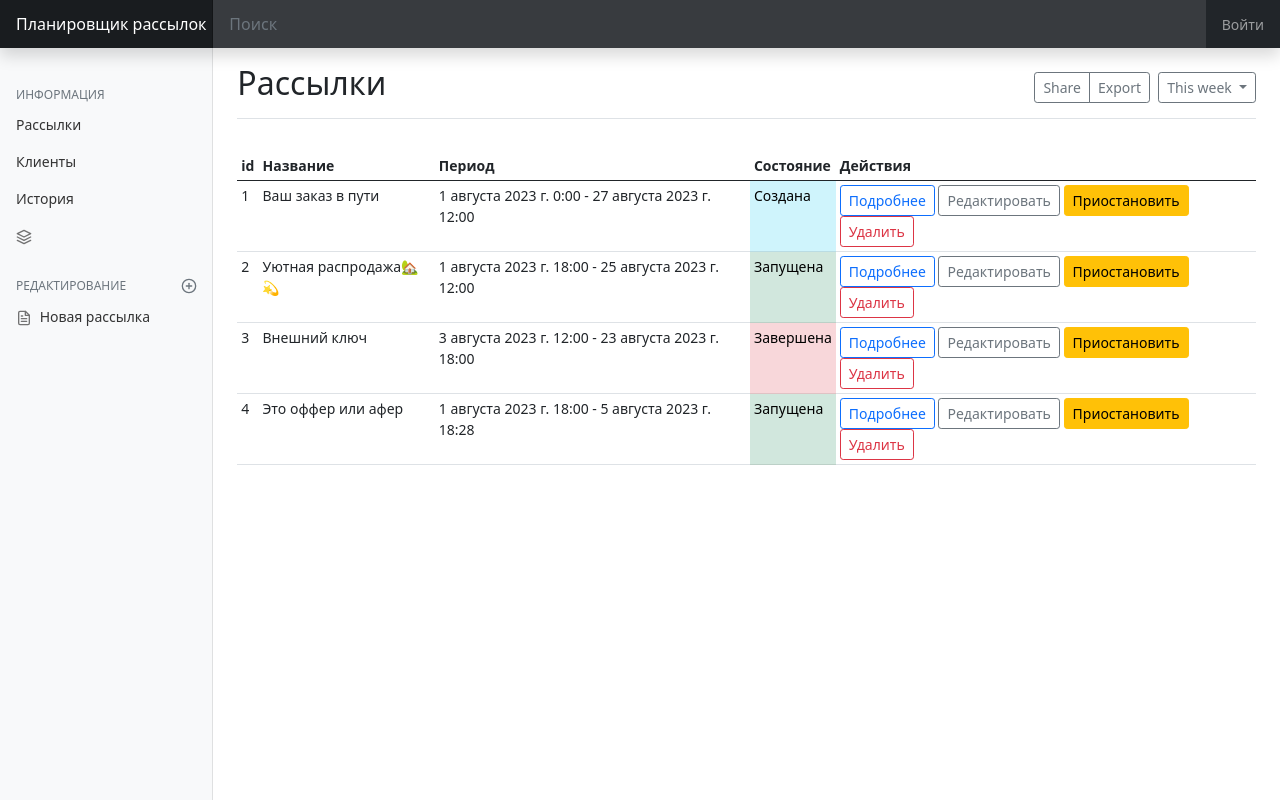
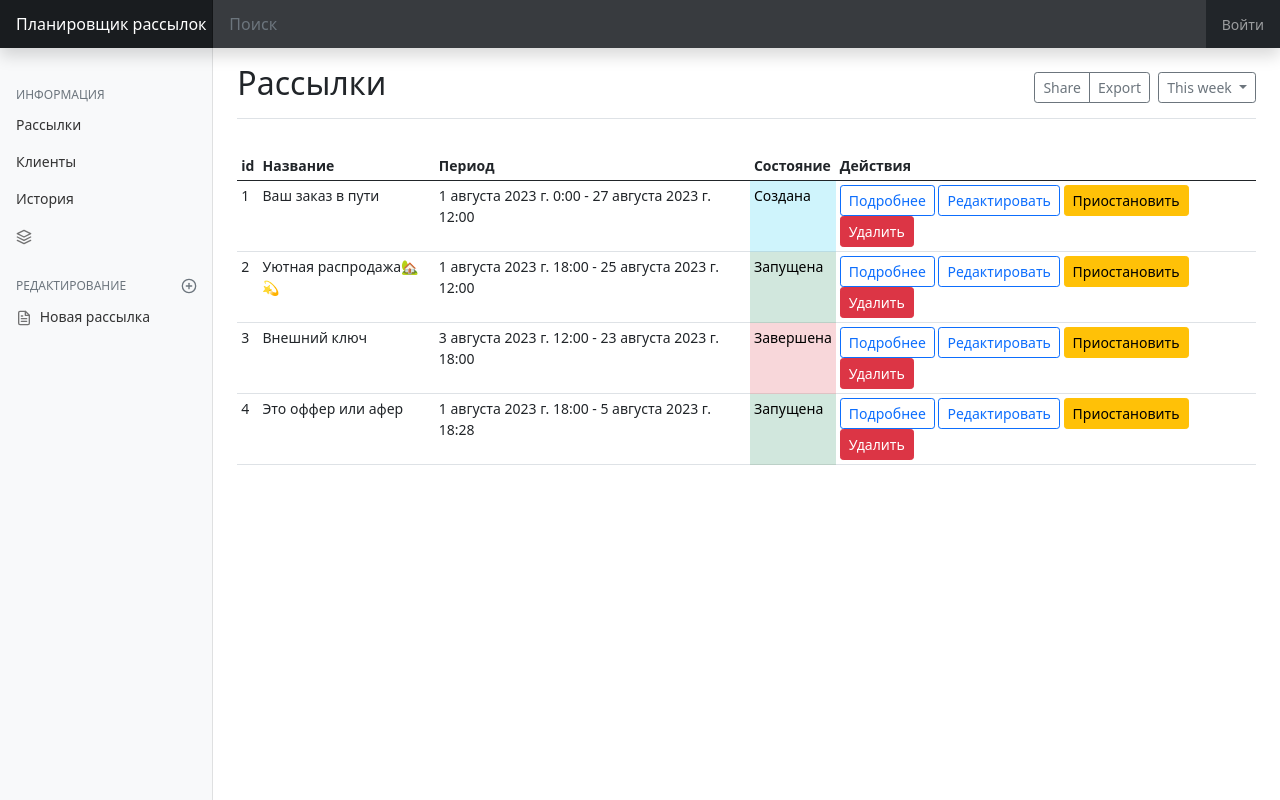
Before and after one commit to NewterraV/mailing_service, a Django app: page /mailing-list/ in a window 1280 px wide. Run offline with Django 4.2, Linux system fonts and the light colour scheme; data comes from the database, SQL or seed files in the repository; some libraries are stand-ins or nearby versions.

```diff
--- a/mailing/templates/mailing/base.html
+++ b/mailing/templates/mailing/base.html
@@ -89,7 +89,7 @@
         </h6>
         <ul class="nav flex-column mb-2">
           <li class="nav-item">
-            <a class="nav-link" href="#">
+            <a class="nav-link" href="{% url 'mailing:create_mailing' %}">
               <span data-feather="file-text"></span>
               Новая рассылка
             </a>
--- a/mailing/templates/mailing/mailing_list.html
+++ b/mailing/templates/mailing/mailing_list.html
@@ -42,9 +42,9 @@
                 <div class="row">
                   <div class="col">
                     <a href="{% url 'mailing:mailing' object.pk %}" class="btn btn-outline-primary btn-sm" type="button">Подробнее</a>
-                    <a href="{% url 'mailing:mailing' object.pk %}" class="btn btn-outline-secondary btn-sm" type="button">Редактировать</a>
+                    <a href="{% url 'mailing:mailing' object.pk %}" class="btn btn-outline-primary btn-sm" type="button">Редактировать</a>
                     <a href="{% url 'mailing:mailing' object.pk %}" class="btn btn-warning btn-sm" type="button">Приостановить</a>
-                    <a href="{% url 'mailing:mailing' object.pk %}" class="btn btn-outline-danger btn-sm" type="button">Удалить</a>
+                    <a href="{% url 'mailing:mailing' object.pk %}" class="btn btn-danger btn-sm" type="button">Удалить</a>
                   </div>
                 </div>
               </td>
--- a/mailing/urls.py
+++ b/mailing/urls.py
@@ -1,7 +1,8 @@
 from django.urls import path
 
 from mailing.apps import MailingConfig
-from mailing.views import index, MailingListView, MailingDetailView, ContentCreateView
+from mailing.views import index, MailingListView, MailingDetailView, MailingCreateView, MailingUpdateView,\
+    MailingDeleteView
 
 app_name = MailingConfig.name
 
@@ -9,5 +10,7 @@ urlpatterns = [
     path('', index, name='index'),
     path('mailing-list/', MailingListView.as_view(), name='mailing_list'),
     path('mailing/<int:pk>/', MailingDetailView.as_view(), name='mailing'),
-    path('create_mailing/', ContentCreateView.as_view(), name='create_mailing'),
+    path('create/mailing/', MailingCreateView.as_view(), name='create_mailing'),
+    path('update/mailing/<int:pk>', MailingUpdateView.as_view(), name='update_mailing'),
+    path('delete/mailing/<int:pk>', MailingDeleteView.as_view(), name='delete_mailing'),
 ]
--- a/mailing/views.py
+++ b/mailing/views.py
@@ -20,11 +20,19 @@ class MailingDetailView(DetailView):
 
     def get_context_data(self, **kwargs):
         context = super().get_context_data(**kwargs)
-        context['logs'] = Logs.objects.filter(mailing=self.kwargs['pk'])
+        context['logs'] = Logs.objects.filter(mailing=self.kwargs.get('pk'))
         return context
 
 
-class ContentCreateView(CreateView):
+class MailingUpdateView(UpdateView):
+    model = Mailing
+
+
+class MailingDeleteView(DetailView):
+    model = Mailing
+
+
+class MailingCreateView(CreateView):
     model = Content
     fields = ('name', 'topic', 'content', 'last', 'status', 'response')
     success_url = reverse_lazy('mailing:mailing-list')
```
